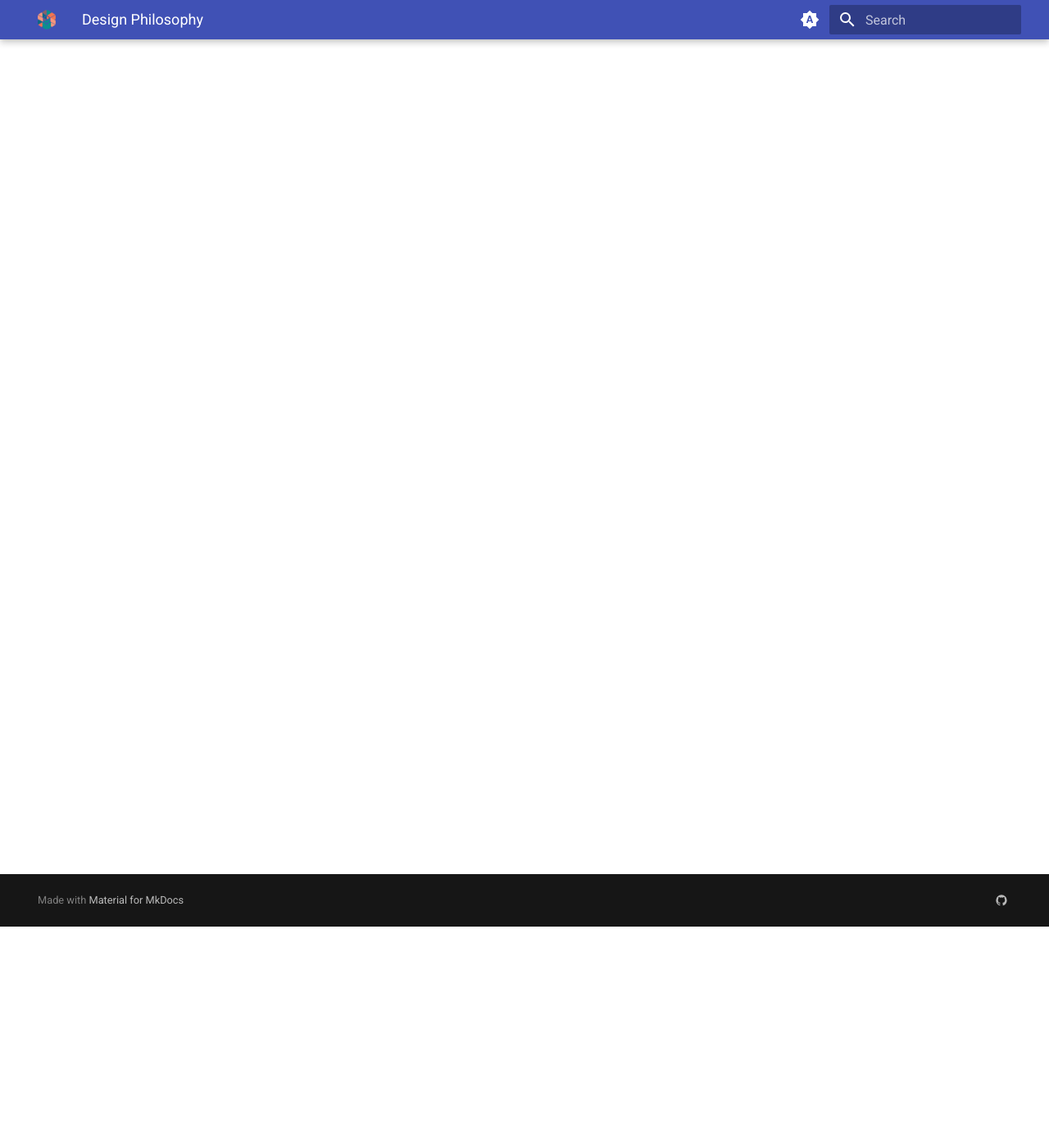
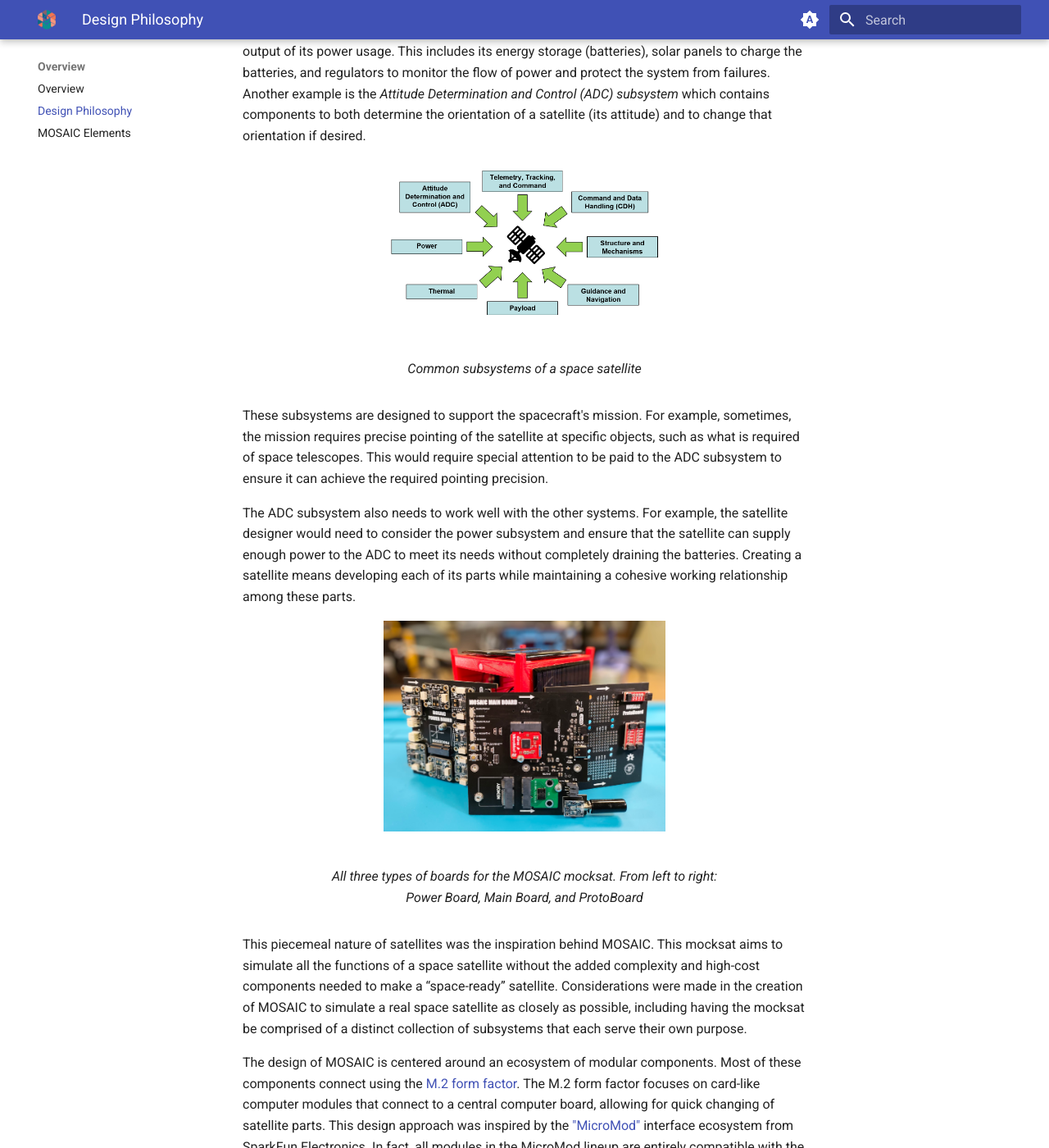
Before and after one commit to MOSAIC-Satellite/Documentation, an MkDocs documentation site: the page built from docs/overview/design_philosophy.md, in a window 1280 px wide and 1400 px high, scrolled down 270 px. Shown: the whole window at 82% size. Built offline with MkDocs 1.6.1 and Material for MkDocs 9.7.7, drawn with Linux system fonts in a browser that asks for light colours; some of the changed text lies outside the part shown.

Commit message:
finished overview section

```diff
--- a/docs/overview/design_philosophy.md
+++ b/docs/overview/design_philosophy.md
@@ -1 +1,39 @@
 # Design Philosophy
+
+Satellites are often built as a collection of parts called “subsystems” that each contribute to the overall functionality of the satellite.
+
+For example, the *power subsystem* comprises all parts of the satellite that control the input and output of its power usage. This includes its energy storage (batteries), solar panels to charge the batteries, and regulators to monitor the flow of power and protect the system from failures. Another example is the *Attitude Determination and Control (ADC) subsystem* which contains components to both determine the orientation of a satellite (its attitude) and to change that orientation if desired.
+
+<figure markdown="span">
+ ![Open MOSAIC](images/sat_systems.png){ width=50%, height=50% }
+  <figcaption>Common subsystems of a space satellite</figcaption>
+</figure>
+
+These subsystems are designed to support the spacecraft's mission. For example, sometimes, the mission requires precise pointing of the satellite at specific objects, such as what is required of space telescopes. This would require special attention to be paid to the ADC subsystem to ensure it can achieve the required pointing precision.
+
+The ADC subsystem also needs to work well with the other systems. For example, the satellite designer would need to consider the power subsystem and ensure that the satellite can supply enough power to the ADC to meet its needs without completely draining the batteries. Creating a satellite means developing each of its parts while maintaining a cohesive working relationship among these parts.
+
+<figure markdown="span">
+ ![Open MOSAIC](images/mosaic_all_boards.jpg){ width=50%, height=50% }
+  <figcaption>All three types of boards for the MOSAIC mocksat. From left to right: Power Board, Main Board, and ProtoBoard</figcaption>
+</figure>
+
+This piecemeal nature of satellites was the inspiration behind MOSAIC. This mocksat aims to simulate all the functions of a space satellite without the added complexity and high-cost components needed to make a “space-ready” satellite. Considerations were made in the creation of MOSAIC to simulate a real space satellite as closely as possible, including having the mocksat be comprised of a distinct collection of subsystems that each serve their own purpose.
+
+The design of MOSAIC is centered around an ecosystem of modular components. Most of these components connect using the [M.2 form factor](https://en.wikipedia.org/wiki/M.2). The M.2 form factor focuses on card-like computer modules that connect to a central computer board, allowing for quick changing of satellite parts. This design approach was inspired by the ["MicroMod"](https://www.sparkfun.com/micromod) interface ecosystem from SparkFun Electronics. In fact, all modules in the MicroMod lineup are entirely compatible with the MOSAIC ecosystem.
+
+<figure markdown="span">
+ ![Open MOSAIC](images/m.2_insert.png)
+  <figcaption>Example of (a) inserting an M.2 module into MOSAIC’s Main Board and (b and c) securing the module to the board</figcaption>
+</figure>
+
+The primary objectives of MOSAIC are to increase access to space by reducing the sharp learning curve for satellite design and operations and to accelerate satellite mission design. To ensure MOSAIC meets these goals, three design philosophies were outlined to guide the development of the tool. Each of MOSAIC’s pieces is intended to align with one or more of these philosophies. These are:
+
+??? note "1. Using MOSAIC should not increase the complexity of satellite mission design"
+    Given that satellite design and operations are already complex endeavors, it wouldn’t make sense for a tool designed to alleviate these learning hurdles to add more complexity instead. Therefore, considerations were made to ensure that the design did not overshadow the function. This philosophy is essentially the same as the popular motto KISS: “Keep it simple, stupid.”
+
+??? note "2. MOSAIC should be customizable and adaptable"
+    Mission needs can differ wildly from one to another. One satellite designed to take pictures of Earth can be drastically different from one built for dish TV. In other words, there are a multitude of architectural arrangements for satellites, and MOSAIC should reflect that. While there are still learning opportunities in building a mocksat of singular design, there are far more opportunities in allowing users to create their own satellite. Customizability and adaptability facilitate learning how to build a satellite system tailored to the mission's specific needs. This design philosophy also directly benefits the acceleration of satellite mission design for the same reasons.
+
+??? note "3. MOSAIC should be accessible."
+    Finally, accessibility. If hurdles are preventing potential adopters of MOSAIC from using the tool, then that defeats the comparative goal of increasing access to space. The financial cost of MOSAIC should remain low; the parts needed for its use should not be difficult to obtain, and the intricacies of its design and use should not be obscured by copyright laws and inaccessible documentation.
```
Also changed, not shown: docs/overview/mosaic_elements.md (+57 -0 lines), docs/overview/images/frame.jpg (added), docs/overview/images/m.2_insert.png (added), docs/overview/images/main_board.jpg (added), docs/overview/images/mosaic_all_boards.jpg (added), docs/overview/images/power_board.jpg (added), docs/overview/images/protoboard.jpg (added), docs/overview/images/sat_systems.png (added).
